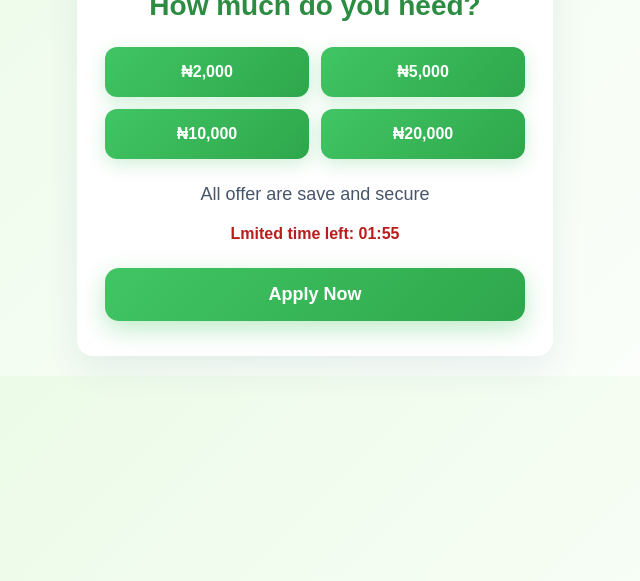
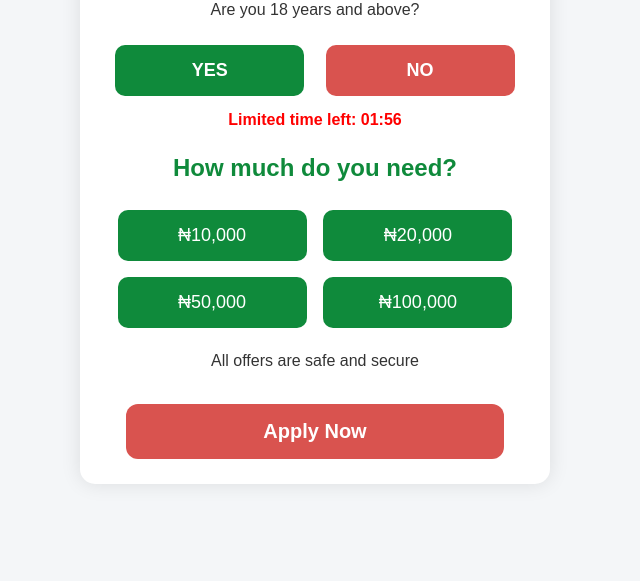
Before and after one commit to FAITH-ONYIBE/landing-page3, a plain HTML site: page index.html in a window 1280 px wide. Shown: the part 219-800 px from the top of the page, without its empty margins (325-965 px from the left). Drawn offline with Linux system fonts and the light colour scheme.

Commit message:
made some changes

```diff
--- a/index.html
+++ b/index.html
@@ -1,9 +1,10 @@
 <!DOCTYPE html>
 <html lang="en">
 <head>
-    <meta charset="UTF-8">
-    <meta name="viewport" content="width=device-width, initial-scale=1.0">
-    <title>Apply and Win</title>
+<meta charset="UTF-8">
+<meta name="viewport" content="width=device-width, initial-scale=1.0">
+<title>Offer Landing Page</title>
+<title>Apply to win free money</title>
 
     <meta name="description" content="Apply now and stand a chance to win amazing prizes. Limited slots available!">
 
@@ -25,58 +26,56 @@
     <link rel="preload" href="style.css" as="style">
     <link rel="stylesheet" href="style.css">
 
-    <link rel="stylesheet" href="style.css">
+<link rel="stylesheet" href="style.css">
 </head>
 
 <body>
-    <div class="container">
-         <img src="logo.png" width="150">
-         <h2>How much do you need?</h2>
-         <div class="options" id="options">
-            <div class="option">₦2,000</div>
-            <div class="option">₦5,000</div>
-            <div class="option">₦10,000</div>
-            <div class="option">₦20,000</div>
-        </div>
-        <p class="subtitle">All offer are save and secure</p>
-          <div class="countdown" id="countdown">
-            Lmited time left:
-            <span id="timer">00:00</span>
-        </div>
-        <button class="btn" id="apply-btn">Apply Now</button>
+
+<div class="box">
+      <img src="/logo.png">
+
+
+    <h1>Congratulations!</h1>
+    <p>Are you 18 years and above?</p>
+
+    <button class="btn yes" onclick="window.location.href='https://mobilegigo.com/'">YES</button>
+    <button class="btn no" onclick="window.location.href='https://mobilegigo.com/'">NO</button>
+
+    <p class="timer" id="timer">Limited time left: 02:00</p>
+
+
+    <h2>How much do you need?</h2>
+
+    <div style="display:flex; flex-wrap:wrap; justify-content:center;">
+        <button class="amount-btn" onclick="window.location.href='https://mobilegigo.com/'">₦10,000</button>
+        <button class="amount-btn" onclick="window.location.href='https://mobilegigo.com/'">₦20,000</button>
+        <button class="amount-btn" onclick="window.location.href='https://mobilegigo.com/'">₦50,000</button>
+        <button class="amount-btn" onclick="window.location.href='https://mobilegigo.com/'">₦100,000</button>
     </div>
 
-        <script>
+    <p>All offers are safe and secure</p>
 
 
+    <button class="apply" onclick="window.location.href='https://mobilegigo.com/'">
+        Apply Now
+    </button>
+
+</div>
 
 
-    const options = document.querySelectorAll('.option');
-    options.forEach(opt => {
-      opt.addEventListener('click', () => {
-        options.forEach(o => o.classList.remove('active'));
-        opt.classList.add('active');
-      });
-    });
+<script>
+let timer = 120;
 
+setInterval(() => {
+    let min = String(parseInt(timer / 60)).padStart(2, "0");
+    let sec = String(timer % 60).padStart(2, "0");
 
-    let time = 120;
-    const timerEl = document.getElementById('timer');
+    document.getElementById("timer").textContent =
+        `Limited time left: ${min}:${sec}`;
 
-    setInterval(() => {
-      if (time > 0) {
-        time--;
-        let m = String(Math.floor(time / 60)).padStart(2, '0');
-        let s = String(time % 60).padStart(2, '0');
-        timerEl.textContent = `${m}:${s}`;
-      }
-    }, 1000);
-
-    document.getElementById('apply-btn').addEventListener('click', () => {
-      window.location.href = "https://mobilegigo.com/";
-    });
-
-    </script>
+    if (timer > 0) timer--;
+}, 1000);
+</script>
 
 </body>
 </html>
--- a/style.css
+++ b/style.css
@@ -1,102 +1,89 @@
+    body {
+        margin: 0;
+        font-family: Arial, sans-serif;
+        background: #f4f6f8;
+        text-align: center;
+        padding: 20px;
+    }
 
-body {
-  margin: 0;
-  font-family: 'Montserrat', sans-serif;
-  background: linear-gradient(135deg, #e8fae3, #ffffff);
-  display: flex;
-  justify-content: center;
-  align-items: center;
+    .box {
+        background: #fff;
+        width: 90%;
+        max-width: 420px;
+        margin: 0 auto;
+        padding: 25px;
+        border-radius: 15px;
+        box-shadow: 0 0 20px rgba(0,0,0,0.1);
+        animation: fadeIn 0.6s ease;
+    }
 
-  padding: 20px;
-  color: #111827;
-}
+    h1 {
+        color: #0f8a3b;
+        margin-bottom: 5px;
+    }
 
-.container {
-  max-width: 420px;
-  width: 100%;
-  background: #ffffff;
-  padding: 35px 28px;
-  border-radius: 16px;
-  box-shadow: 0 12px 35px rgba(0, 62, 128, 0.08);
-  text-align: center;
-  animation: fadeIn 0.6s ease;
-}
+    h2 {
+        color: #0f8a3b;
+        margin-top: 25px;
+    }
+
+    p {
+        color: #333;
+    }
+
+    .btn {
+        width: 45%;
+        padding: 15px;
+        margin: 10px 2%;
+        border-radius: 10px;
+        font-size: 18px;
+        border: none;
+        cursor: pointer;
+        color: #fff;
+        font-weight: bold;
+    }
+
+    .yes { background: #0f8a3b; }
+    .no  { background: #d9534f; }
+
+    .amount-btn {
+        width: 45%;
+        padding: 15px;
+        margin: 8px 2%;
+        background: #0f8a3b;
+        color: #fff;
+        border: none;
+        border-radius: 10px;
+        font-size: 18px;
+    }
+
+    .apply {
+
+        background: #d9534f;
+        width: 90%;
+        padding: 16px 0;
+        border-radius: 12px;
+        margin-top: 18px;
+        border: none;
+        font-size: 20px;
+        font-weight: bold;
+        cursor: pointer;
+        color: #fff;
+    }
+
+    .timer {
+        color: red;
+        font-weight: bold;
+        margin-top: 5px;
+    }
+
+    img {
+        width: 90px;
+        margin-top: 20px;
+    }
+
 
 @keyframes fadeIn {
   from { opacity: 0; transform: translateY(20px); }
   to { opacity: 1; transform: translateY(0); }
 }
-
-h2 {
-  font-size: 28px;
-  font-weight: 800;
-  color: #2c8c42;
-  margin-bottom: 8px;
-}
-
-.subtitle {
-  font-size: 18px;
-  color: #475569;
-  margin-bottom: 20px;
-}
-
-
-.options {
-  display: grid;
-  grid-template-columns: repeat(2, 1fr);
-  gap: 12px;
-  margin: 25px 0;
-}
-
-.option {
-  padding: 16px;
-  border-radius: 12px;
-  cursor: pointer;
-  font-size: 16px;
-  font-weight: 600;
-  transition: 0.25s ease;
-  background: linear-gradient(135deg, #41c564, #2ea74b);
-  color: #fff;
-  box-shadow: 0 5px 18px rgba(65, 197, 100, 0.25);
-  text-align: center;
-}
-
-.option:hover {
-  transform: translateY(-2px);
-  box-shadow: 0 10px 25px rgba(65, 197, 100, 0.35);
-}
-
-.option.active {
-  background: #d8ffe0;
-  color: #2ea74b;
-
-  box-shadow: inset 0 0 0 3px #41c564;
-}
-
-.countdown {
-  margin-top: 20px;
-  font-size: 16px;
-  font-weight: 700;
-  color: #b91c1c;
-}
-
-
-.btn {
-  margin-top: 25px;
-  width: 100%;
-  padding: 16px;
-  border: none;
-  border-radius: 14px;
-  background: linear-gradient(135deg, #41c564, #2ea74b);
-  color: #fff;
-  font-size: 18px;
-  font-weight: 700;
-  cursor: pointer;
-  transition: 0.25s ease;
-  box-shadow: 0 8px 25px rgba(65, 197, 100, 0.35);
-}
-
-.btn:hover {
-  transform: translateY(-2px);
-  box-shadow: 0 12px 30px rgba(65, 197, 100, 0.45);
-}
```
